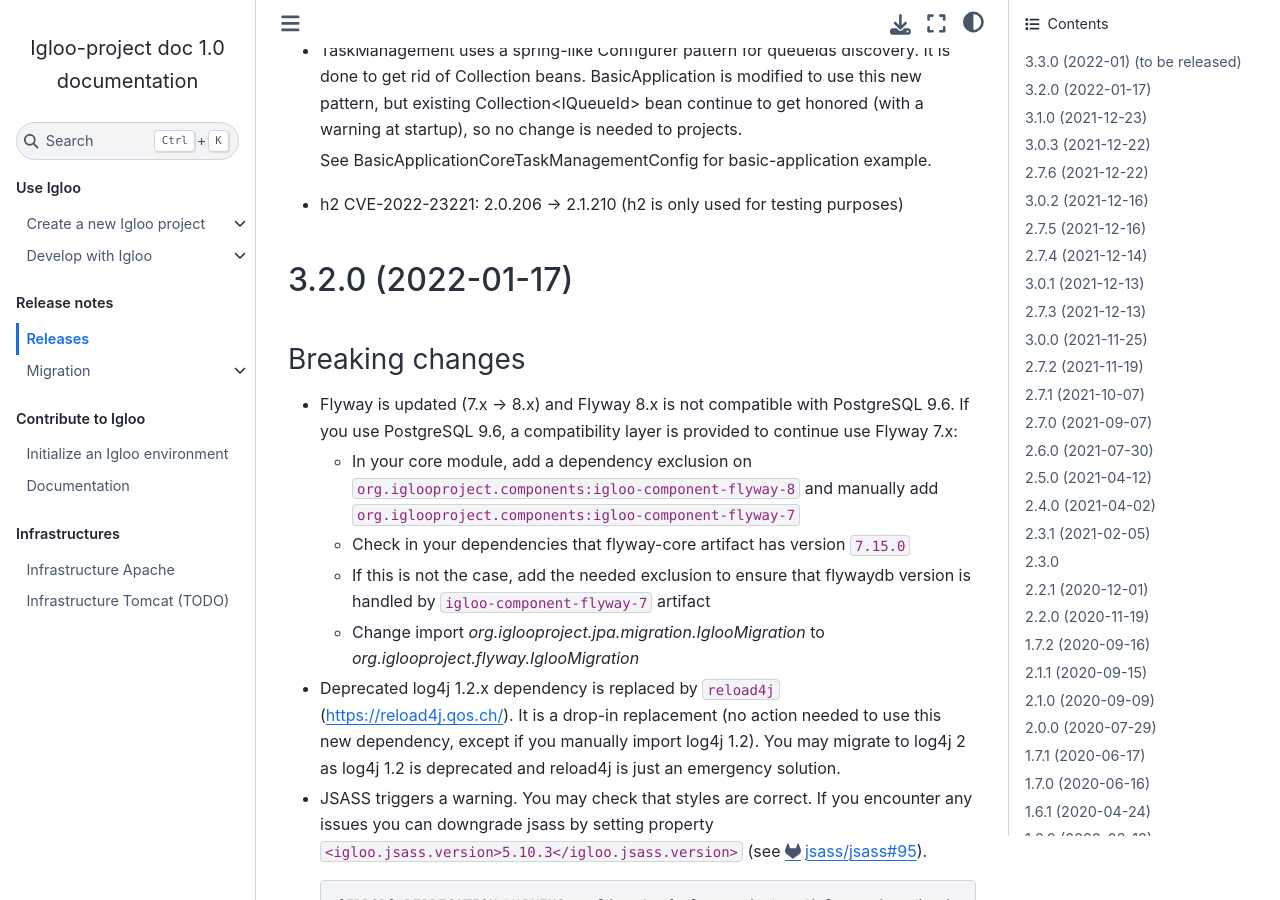
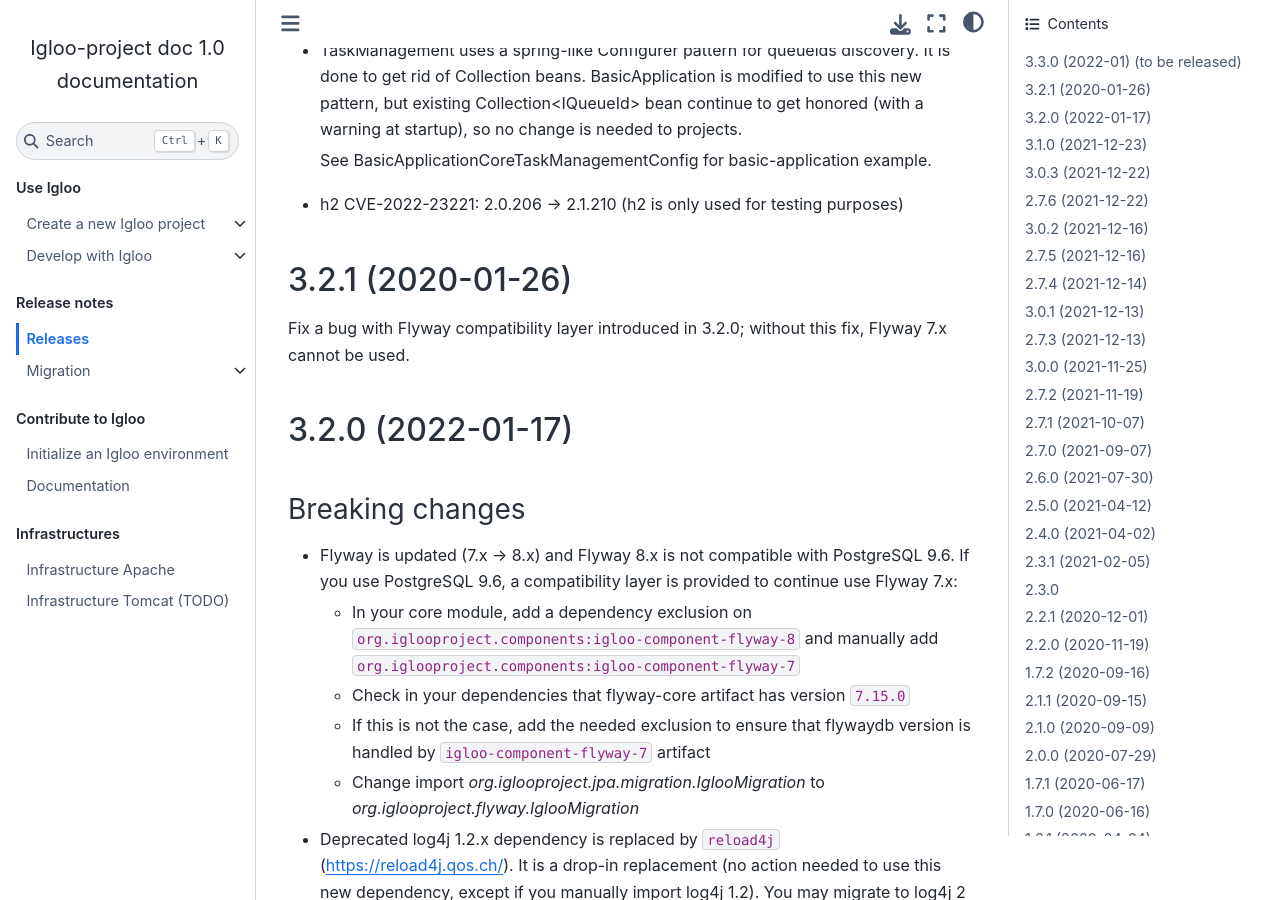
Before and after one commit to igloo-project/igloo-doc, a Sphinx documentation site: the page built from source/release-notes/releases.rst, in a window 1280 px wide and 900 px high, scrolled down 878 px. Built offline with Sphinx 7.4.7 and the Sphinx Book theme 1.1.4, drawn with Linux system fonts in a browser that asks for light colours; some of the changed text lies outside the part shown.

Commit message:
Igloo 3.2.1 release

```diff
--- a/source/release-notes/releases.rst
+++ b/source/release-notes/releases.rst
@@ -46,6 +46,13 @@
   See BasicApplicationCoreTaskManagementConfig for basic-application example.
 
 * h2 CVE-2022-23221: 2.0.206 -> 2.1.210 (h2 is only used for testing purposes)
+
+.. _v3.2.1:
+
+3.2.1 (2020-01-26)
+##################
+
+Fix a bug with Flyway compatibility layer introduced in 3.2.0; without this fix, Flyway 7.x cannot be used.
 
 .. _v3.2.0:
 
@@ -127,6 +134,8 @@
 * H2 1.4.200 -> 2.0.206
 * Mockito 3.5.15 -> 4.1.0
 * AssertJ 3.17.2 -> 3.22.0
+
+This release breaks Flyway compatibility layer : Flyway 7.x cannot be used. Please use 3.2.1.
 
 .. _v3.1.0:
 
```
